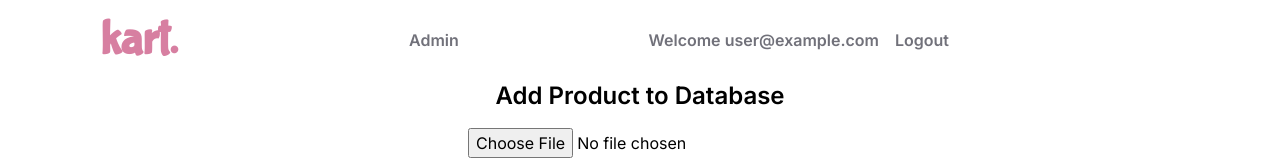
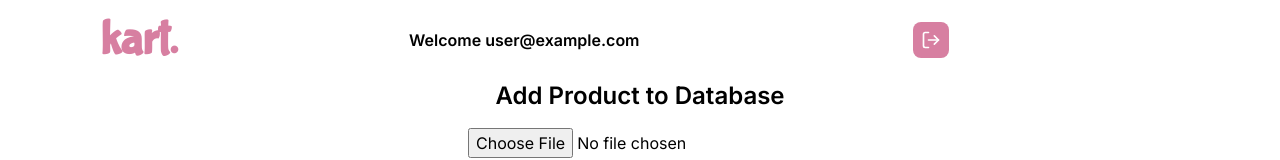
Before and after one commit to raishudesu/0722kartshop, a React (Vite) app: page /adminmainsection in a window 1280 px wide. Shown: the top 160 px of the page. Built offline with nearby package versions, Linux system fonts and the light colour scheme; no server answers; the database is empty; sample sign-in values are in the browser's storage.

Commit message:
modified admin header

```diff
--- a/src/components/AdminHeader.jsx
+++ b/src/components/AdminHeader.jsx
@@ -1,11 +1,11 @@
 import React, { useState, useEffect } from "react";
 import { Link as ScrollLink } from "react-scroll";
-import { Link as RouterLink } from "react-router-dom";
 import { AiOutlineClose, AiOutlineMenu } from "react-icons/ai";
 import { ToastContainer, toast } from "react-toastify";
 import "react-toastify/dist/ReactToastify.css";
 import { UserAuth } from "../context/AuthContext";
 import { useNavigate } from "react-router-dom";
+import { FiLogOut } from 'react-icons/fi'
 
 const AdminHeader = () => {
   const { user, logOut } = UserAuth();
@@ -38,9 +38,9 @@ const AdminHeader = () => {
   };
   const isSignedIn = () => {
     return (
-      <div className="flex flex-col md:flex-row gap-4">
-        <h1 className="text-center">Welcome {user.email}</h1>
-        <button onClick={handleSignOut}>Logout</button>
+      <div className="flex flex-col md:flex-row md:justify-between w-full items-center gap-4">
+        <h1 className="text-center text-black">Welcome {user.email}</h1>
+        <button onClick={handleSignOut} className="text-white p-2 rounded-lg bg-[#D77FA1]"><FiLogOut size={20} /></button>
       </div>
     );
   };
@@ -70,7 +70,6 @@ const AdminHeader = () => {
             kart.
           </ScrollLink>
           <div className="hidden md:flex justify-between w-[50%]">
-            <RouterLink to="adminmainsection">Admin</RouterLink>
             {user?.email ? isSignedIn() : null}
           </div>
 
@@ -91,7 +90,6 @@ const AdminHeader = () => {
           <h1 className="text-5xl font-bubblegum text-[#D77FA1] p-3 font-semibold">
             kart.
           </h1>
-          <h1>Admin</h1>
           {user?.email ? isSignedIn() : null}
         </div>
       </div>
```
